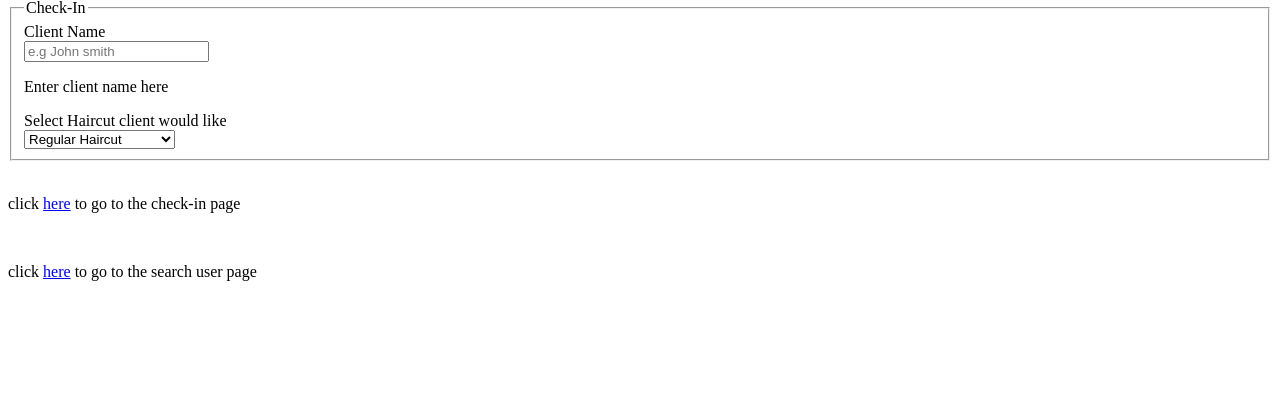
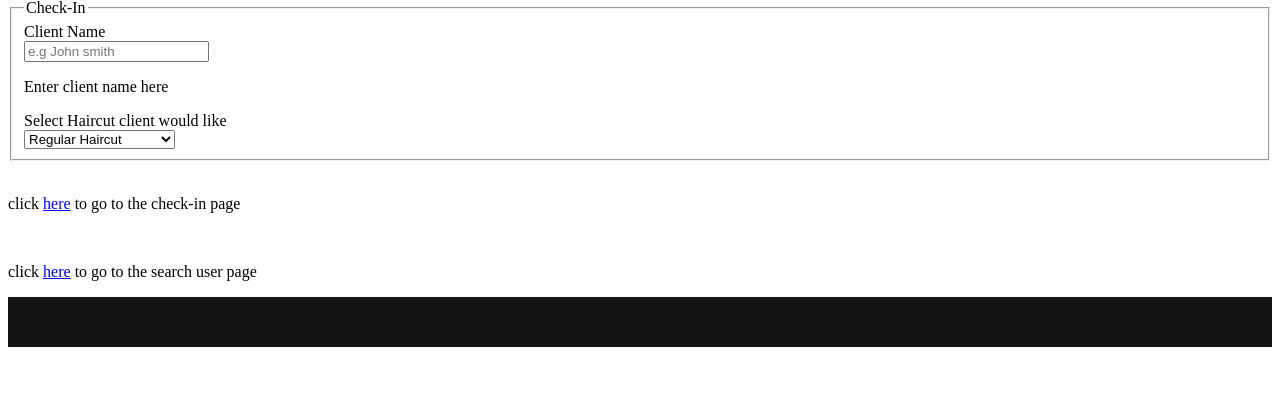
Before and after one commit to fork-you-i-just-want-to-fork-my-stuff/Check-In-System, a Flask app: page /check-in in a window 1280 px wide. Shown: the part 142-539 px from the top of the page. Run offline with Flask 2, Linux system fonts and the light colour scheme.

Commit message:
Made footer universal

```diff
--- a/templates/template.html
+++ b/templates/template.html
@@ -1,12 +1,22 @@
 <!DOCTYPE html>
     <html>
+        <style>
+        #site-footer {
+            height: 50px;
+            background: #141414;
+            }
+        </style>
         <head>
             <title>Check in system</title>
         </head>
         <body>
+
             <div class="container">
             {% block content %}
             {% endblock %}
             </div>
         </body>
+        <!-- Footer -->
+        <footer id="site-footer">
+        </footer>
     </html>
```
